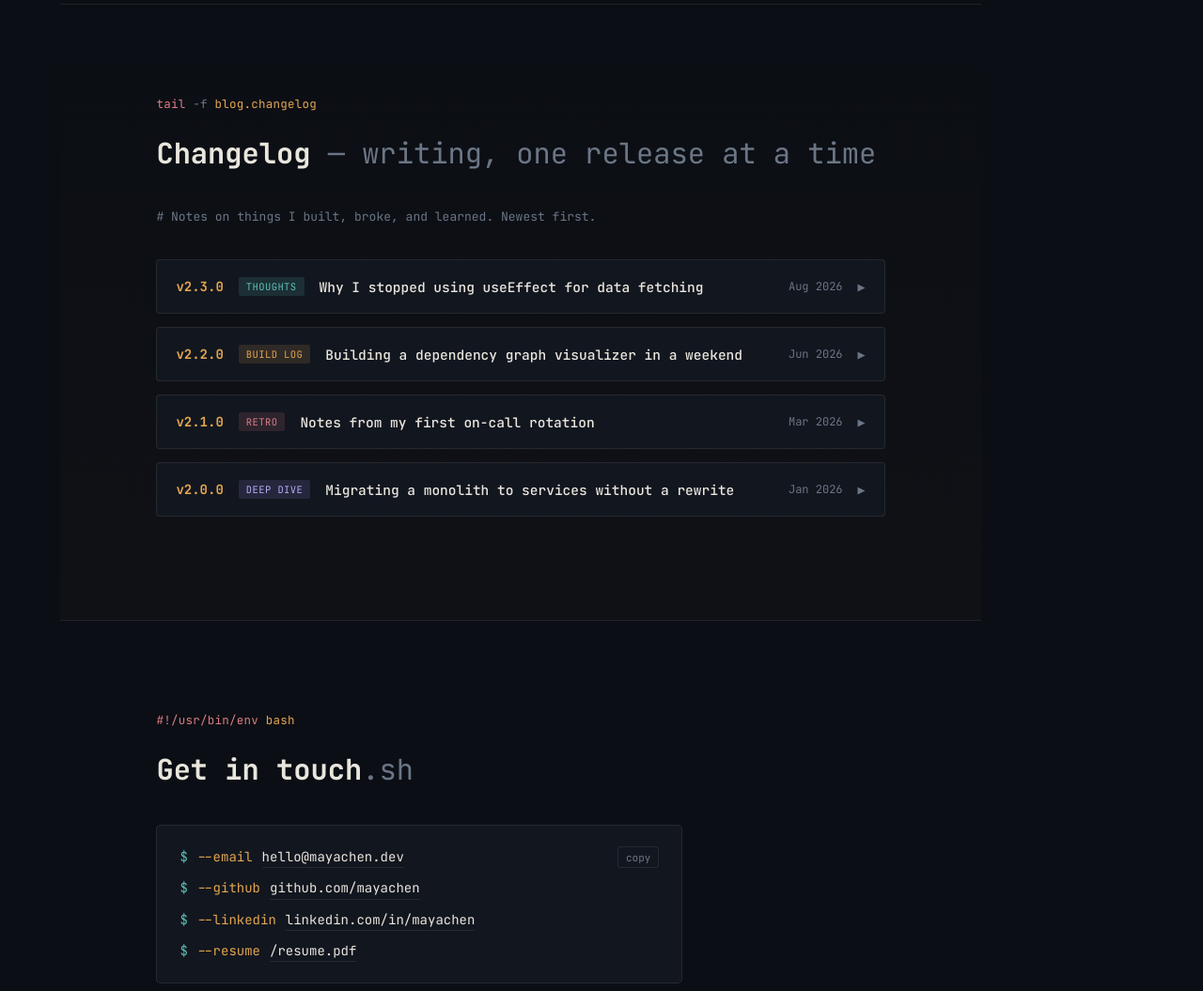
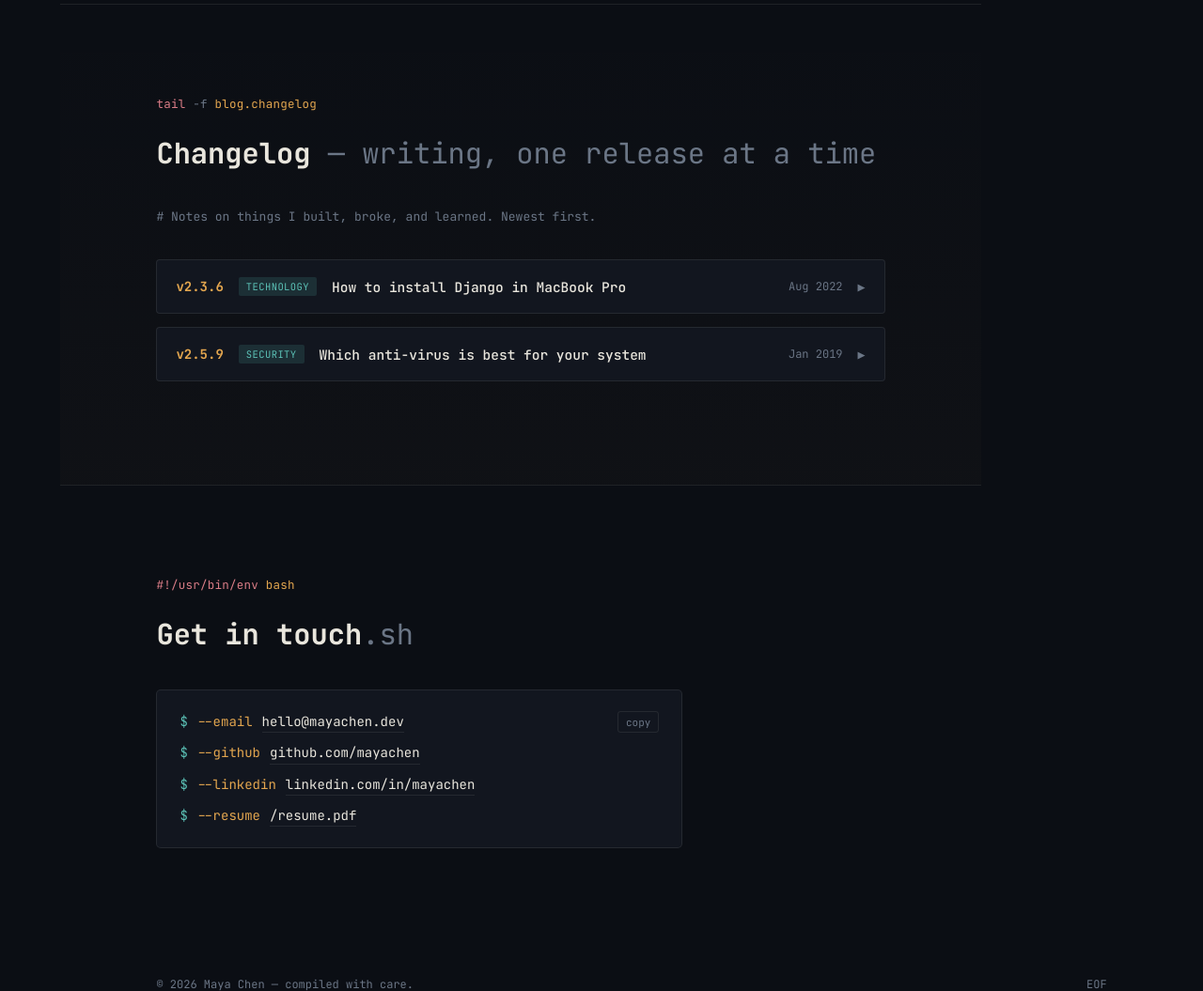
Before and after one commit to Kathan1999/Portfolio, a Django app: page / in a window 1280 px wide. Shown: the part 3023-4078 px from the top of the page at 94% size. Run offline with Django 5.2, Linux system fonts and the light colour scheme; data comes from the database, SQL or seed files in the repository; both versions use the stored data as it was after the commit.

Commit message:
slug field has been added in order to manage multiple blogs to one single blog page

```diff
--- a/Home/admin.py
+++ b/Home/admin.py
@@ -1,5 +1,7 @@
 from django.contrib import admin
 from Home.models import Project
+from Home.models import Post
 
 # Register your models here.
 admin.site.register(Project)
+admin.site.register(Post)
--- a/Home/models.py
+++ b/Home/models.py
@@ -1,4 +1,5 @@
 from django.db import models
+from django.utils.text import slugify
 
 # Create your models here.
 class Project(models.Model):
@@ -11,3 +12,20 @@ class Project(models.Model):
 
     def __str__(self):
         return self.title
+
+class Post(models.Model):
+    version = models.CharField(max_length=50)
+    heading = models.CharField(max_length=100)
+    title = models.CharField(max_length=200)
+    year = models.CharField(max_length=20)
+    description = models.TextField()
+    slug = models.SlugField(unique=True, blank=True)
+
+    def save(self, *args, **kwargs):
+        if not self.slug:
+            self.slug = slugify(self.title)
+
+        super().save(*args, **kwargs)
+
+    def __str__(self):
+        return self.title
--- a/Home/templates/portfolio.html
+++ b/Home/templates/portfolio.html
@@ -4,7 +4,7 @@
 <head>
 <meta charset="UTF-8">
 <meta name="viewport" content="width=device-width, initial-scale=1.0">
-<title>Maya Chen — Software Engineer</title>
+<title>Kathan Sheth — Software Engineer</title>
 <link rel="preconnect" href="https://fonts.googleapis.com">
 <link rel="preconnect" href="https://fonts.gstatic.com" crossorigin>
 <link href="https://fonts.googleapis.com/css2?family=JetBrains+Mono:wght@400;500;600;700;800&family=IBM+Plex+Sans:wght@400;500;600&display=swap" rel="stylesheet">
@@ -728,69 +728,23 @@
 
     <div id="entries">
 
+      {% for post in posts %}
       <div class="entry reveal">
         <button class="entry-head" aria-expanded="false">
-          <span class="ver">v2.3.0</span>
-          <span class="entry-tag thoughts">Thoughts</span>
-          <span class="entry-title">Why I stopped using useEffect for data fetching</span>
-          <span class="entry-date">Aug 2026</span>
+          <span class="ver">{{post.version}}</span>
+          <span class="entry-tag thoughts">{{post.heading}}</span>
+          <span class="entry-title">{{post.title}}</span>
+          <span class="entry-date">{{post.year}}</span>
           <span class="chev">▶</span>
         </button>
         <div class="entry-body">
           <div class="entry-body-inner">
-            <p>Every bug report I traced back to a stale closure or a double-fired request had the same root cause: fetching in an effect and hoping the dependency array would save me. This post walks through moving that logic into loaders and query hooks instead, and what actually got simpler.</p>
-            <a class="read-more" href="blog" style="color:var(--teal)">read full post →</a>
+            <p>{{post.description}}</p>
+            <a class="read-more" href="{% url 'blog' post.slug %}" style="color:var(--teal)">read full post →</a>
           </div>
         </div>
       </div>
-
-      <div class="entry reveal">
-        <button class="entry-head" aria-expanded="false">
-          <span class="ver">v2.2.0</span>
-          <span class="entry-tag build">Build Log</span>
-          <span class="entry-title">Building a dependency graph visualizer in a weekend</span>
-          <span class="entry-date">Jun 2026</span>
-          <span class="chev">▶</span>
-        </button>
-        <div class="entry-body">
-          <div class="entry-body-inner">
-            <p>The origin story of wayfinder: a Saturday spent staring at a 40,000-line import graph, and the force-directed layout that finally made the circular dependency obvious. Includes the parts that didn't work first.</p>
-            <a class="read-more" href="post-dependency-graph-visualizer.html" style="color:var(--teal)">read full post →</a>
-          </div>
-        </div>
-      </div>
-
-      <div class="entry reveal">
-        <button class="entry-head" aria-expanded="false">
-          <span class="ver">v2.1.0</span>
-          <span class="entry-tag retro">Retro</span>
-          <span class="entry-title">Notes from my first on-call rotation</span>
-          <span class="entry-date">Mar 2026</span>
-          <span class="chev">▶</span>
-        </button>
-        <div class="entry-body">
-          <div class="entry-body-inner">
-            <p>What actually paged me, what I wish the runbooks had said, and the three dashboards I built the week after so it wouldn't happen the same way twice.</p>
-            <a class="read-more" href="post-first-oncall-rotation.html" style="color:var(--teal)">read full post →</a>
-          </div>
-        </div>
-      </div>
-
-      <div class="entry reveal">
-        <button class="entry-head" aria-expanded="false">
-          <span class="ver">v2.0.0</span>
-          <span class="entry-tag deep">Deep Dive</span>
-          <span class="entry-title">Migrating a monolith to services without a rewrite</span>
-          <span class="entry-date">Jan 2026</span>
-          <span class="chev">▶</span>
-        </button>
-        <div class="entry-body">
-          <div class="entry-body-inner">
-            <p>The strangler-fig approach we used to peel a billing module out of a 9-year-old Rails app, one route at a time, without a single freeze week.</p>
-            <a class="read-more" href="post-monolith-migration.html" style="color:var(--teal)">read full post →</a>
-          </div>
-        </div>
-      </div>
+      {% endfor %}
 
     </div>
   </section>
--- a/Home/urls.py
+++ b/Home/urls.py
@@ -4,5 +4,5 @@ from Home import views
 
 urlpatterns = [
     path('', views.index, name="index"),
-    path('blog', views.blog, name="blog"),
+    path('blog/<slug:slug>/', views.blog, name="blog"),
 ]
--- a/Home/views.py
+++ b/Home/views.py
@@ -1,12 +1,16 @@
-from django.shortcuts import render, HttpResponse
+from django.shortcuts import render,get_object_or_404
 from Home.models import Project
+from Home.models import Post
 
 # Create your views here.
 def index(request):
     projects = Project.objects.all()
+    posts = Post.objects.all()
     return render(request, 'portfolio.html', {
-        'projects':projects
+        'projects':projects,
+        'posts':posts
     })
 
-def blog(request):
-    return render(request, 'blog.html')
+def blog(request, slug):
+    post = get_object_or_404(Post, slug=slug)
+    return render(request, 'blog.html', {'post':post})
```
Also changed, not shown: Home/templates/blog.html (+8 -10 lines), Home/migrations/0002_post.py (added), db.sqlite3.
